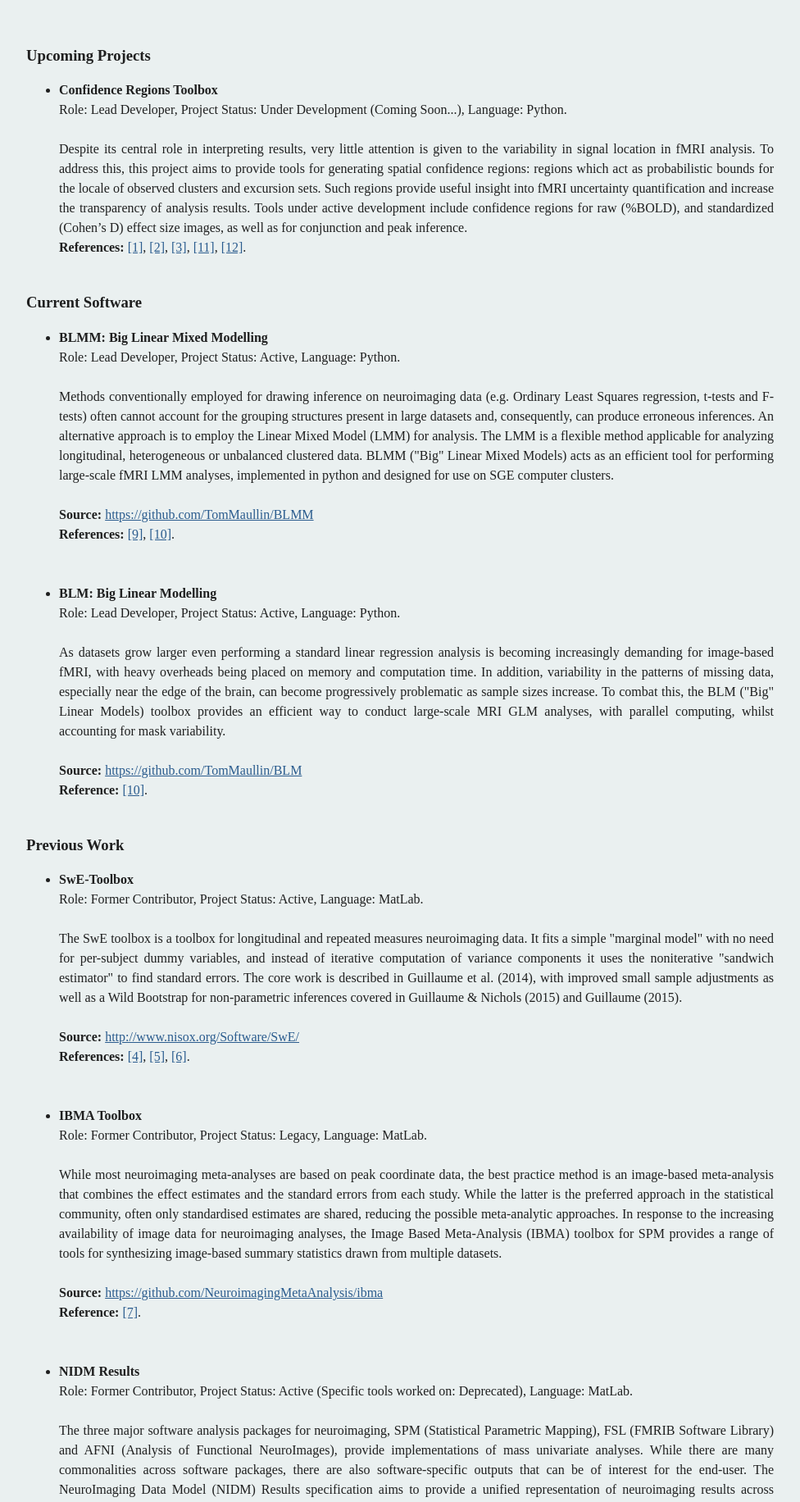
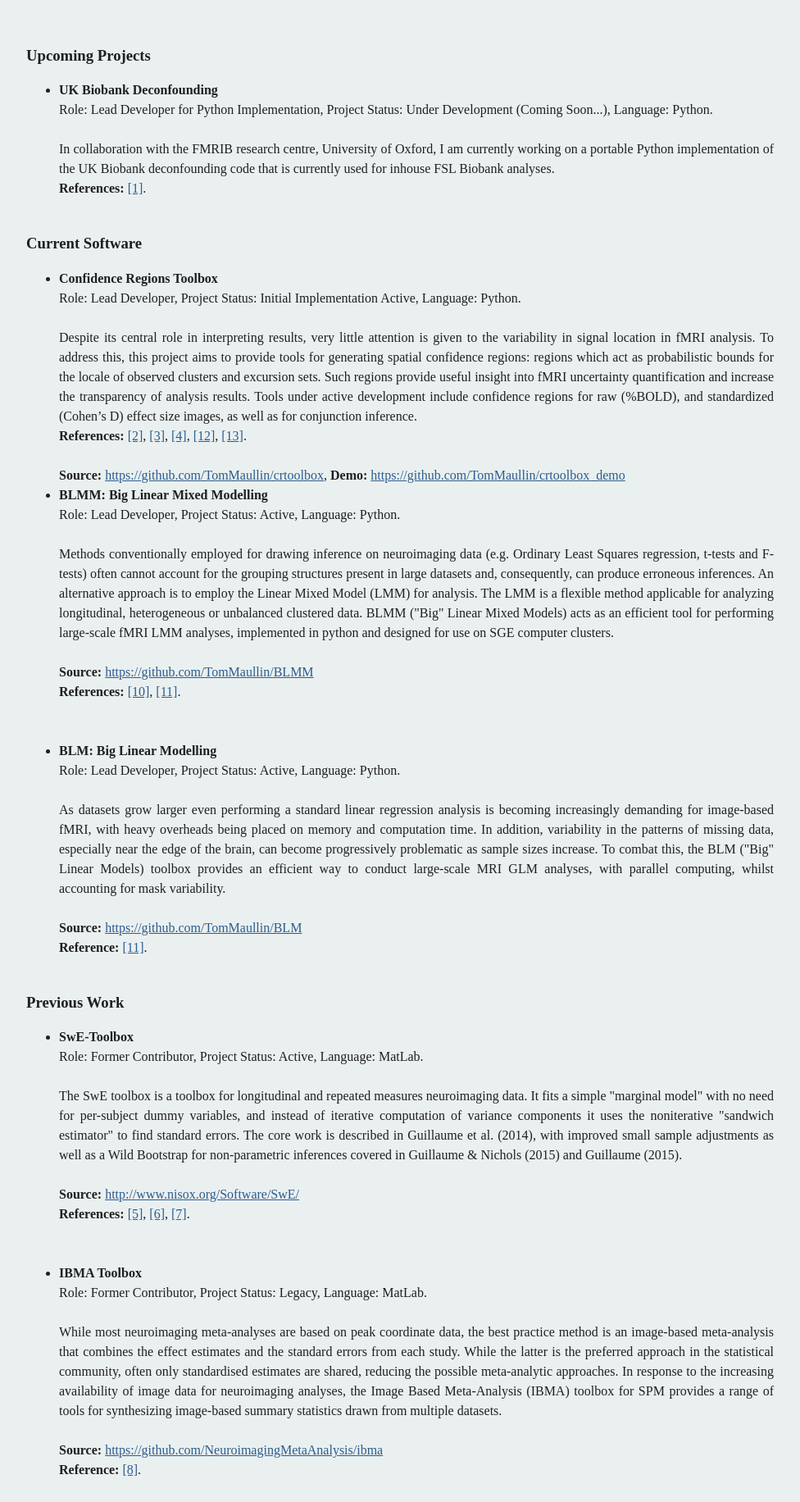
Before and after one commit to TomMaullin/TomMaullin.github.io, a plain HTML site: page code.html in a window 1280 px wide. Shown: the part 575-2407 px from the top of the page at 82% size, without its empty margins (152-1128 px from the left). Drawn offline with Linux system fonts and the light colour scheme.

Commit message:
Software updated

```diff
--- a/code.html
+++ b/code.html
@@ -280,14 +280,14 @@
 
                             <ul>
                                 <li>
-                                    <b> Confidence Regions Toolbox</b>
+                                    <b> UK Biobank Deconfounding</b>
                                     <br>
-                                    Role: Lead Developer, Project Status: Under Development (Coming Soon...), Language: Python.
+                                    Role: Lead Developer for Python Implementation, Project Status: Under Development (Coming Soon...), Language: Python.
                                     <br>
                                     <br>
-                                    Despite its central role in interpreting results, very little attention is given to the variability in signal location in fMRI analysis. To address this, this project aims to provide tools for generating spatial confidence regions: regions which act as probabilistic bounds for the locale of observed clusters and excursion sets. Such regions provide useful insight into fMRI uncertainty quantification and increase the transparency of analysis results. Tools under active development include confidence regions for raw (%BOLD), and standardized (Cohen’s D) effect size images, as well as for conjunction and peak inference.
+                                    In collaboration with the FMRIB research centre, University of Oxford, I am currently working on a portable Python implementation of the UK Biobank deconfounding code that is currently used for inhouse FSL Biobank analyses.
                                     <br>
-                                    <b>References:</b> <a href="#ref1">[1]</a>, <a href="#ref2">[2]</a>, <a href="#ref3">[3]</a>, <a href="#ref11">[11]</a>, <a href="#ref12">[12]</a>.
+                                    <b>References:</b> <a href="#ref1">[1]</a>.
                                     <br>
                                     <br>
                                 </li>
@@ -296,6 +296,20 @@
                             <h3>Current Software</h3>
 
                             <ul>
+                                <li>
+                                    <b> Confidence Regions Toolbox</b>
+                                    <br>
+                                    Role: Lead Developer, Project Status: Initial Implementation Active, Language: Python.
+                                    <br>
+                                    <br>
+                                    Despite its central role in interpreting results, very little attention is given to the variability in signal location in fMRI analysis. To address this, this project aims to provide tools for generating spatial confidence regions: regions which act as probabilistic bounds for the locale of observed clusters and excursion sets. Such regions provide useful insight into fMRI uncertainty quantification and increase the transparency of analysis results. Tools under active development include confidence regions for raw (%BOLD), and standardized (Cohen’s D) effect size images, as well as for conjunction inference.
+                                    <br>
+                                    <b>References:</b> <a href="#ref2">[2]</a>, <a href="#ref3">[3]</a>, <a href="#ref4">[4]</a>, <a href="#ref12">[12]</a>, <a href="#ref13">[13]</a>.
+                                    <br>
+                                    <br>
+                                    <b>Source:</b> <a href="https://github.com/TomMaullin/crtoolbox">https://github.com/TomMaullin/crtoolbox</a>, <b>Demo:</b> <a href="https://github.com/TomMaullin/crtoolbox_demo">https://github.com/TomMaullin/crtoolbox_demo</a>
+                                    <br>
+                                </li>
                                 <li>
                                     <b> BLMM: Big Linear Mixed Modelling</b>
                                     <br>
@@ -307,7 +321,7 @@
                                     <br>
                                     <b>Source:</b> <a href="https://github.com/TomMaullin/BLMM">https://github.com/TomMaullin/BLMM</a>
                                     <br>
-                                    <b>References:</b> <a href="#ref9">[9]</a>, <a href="#ref10">[10]</a>.
+                                    <b>References:</b> <a href="#ref10">[10]</a>, <a href="#ref11">[11]</a>.
                                     <br>
                                     <br>
                                 </li>
@@ -323,7 +337,7 @@
                                     <br>
                                     <b>Source:</b> <a href="https://github.com/TomMaullin/BLM">https://github.com/TomMaullin/BLM</a>
                                     <br>
-                                    <b>Reference:</b> <a href="#ref10">[10]</a>.
+                                    <b>Reference:</b> <a href="#ref11">[11]</a>.
                                     <br>
                                     <br>
                                 </li>
@@ -342,7 +356,7 @@
                                     <br>
                                     <b>Source:</b> <a href="http://www.nisox.org/Software/SwE/">http://www.nisox.org/Software/SwE/</a>
                                     <br>
-                                    <b>References:</b> <a href="#ref4">[4]</a>, <a href="#ref5">[5]</a>, <a href="#ref6">[6]</a>.
+                                    <b>References:</b> <a href="#ref5">[5]</a>, <a href="#ref6">[6]</a>, <a href="#ref7">[7]</a>.
                                     <br>
                                     <br>
                                 </li>
@@ -358,7 +372,7 @@
                                     <br>
                                     <b>Source:</b> <a href="https://github.com/NeuroimagingMetaAnalysis/ibma">https://github.com/NeuroimagingMetaAnalysis/ibma</a>
                                     <br>
-                                    <b>Reference:</b> <a href="#ref7">[7]</a>.
+                                    <b>Reference:</b> <a href="#ref8">[8]</a>.
                                     <br>
                                     <br>
                                 </li>
@@ -373,7 +387,7 @@
                                     <br>
                                     <b>Source:</b> <a href="http://nidm.nidash.org/specs/nidm-results_130.html">http://nidm.nidash.org/specs/nidm-results_130.html</a>
                                     <br>
-                                    <b>Reference:</b> <a href="#ref8">[8]</a>.
+                                    <b>Reference:</b> <a href="#ref9">[9]</a>.
                                     <br>
                                 </li>
                             </ul>
@@ -384,39 +398,42 @@
                                 <div style="font-size:0.7em">
                                     <ol>
                                         <li id="ref1">
+                                            Alfaro-Almagro, F. et al. (2020). <em>Confound modelling in UK Biobank brain imaging. NeuroImage, 224, 117002.</em><a href="https://doi.org/10.1016/j.neuroimage.2020.117002">https://doi.org/10.1016/j.neuroimage.2020.117002</a>
+                                        </li>
+                                        <li id="ref2">
                                             Bowring, A. (2019). <em>Spatial confidence sets for raw effect size images. NeuroImage, 203, 116187.</em> <a href="https://doi.org/10.1016/j.neuroimage.2019.116187">https://doi.org/10.1016/j.neuroimage.2019.116187</a>
                                         </li>
-                                        <li id="ref2">
+                                        <li id="ref3">
                                             Bowring, A., Telschow, F. J. E., Schwartzman, A., & Nichols, T. E. (2021).<em> Confidence Sets for Cohen’s d effect size images. NeuroImage, 226, 117477.</em> <a href="https://doi.org/10.1016/j.neuroimage.2020.117477">https://doi.org/10.1016/j.neuroimage.2020.117477</a>
                                         </li>
-                                        <li id="ref3">
+                                        <li id="ref4">
                                             Davenport, S., Nichols, T. E., & Schwarzman, A. (2022).<em> Confidence regions for the location of peaks of a smooth random field. arXiv.</em> <a href="https://doi.org/10.48550/arxiv.2208.00251">https://doi.org/10.48550/arxiv.2208.00251</a>
                                         </li>
-                                        <li id="ref4">
+                                        <li id="ref5">
                                             Guillaume, B. (2015).<em> Accurate non-iterative modelling and inference of longitudinal neuroimaging data. ULiège-Université de Liège [Médecine vétérinaire].</em>
                                         </li>
-                                        <li id="ref5">
+                                        <li id="ref6">
                                             Guillaume, M., & Nichols, T. E. (2014).<em> Fast and accurate modelling of longitudinal and repeated measures neuroimaging data. NeuroImage, 84, 287-298.</em> <a href="https://doi.org/10.1016/j.neuroimage.2014.03.029">https://doi.org/10.1016/j.neuroimage.2014.03.029</a>
                                         </li>
-                                        <li id="ref6">
+                                        <li id="ref7">
                                             Guillaume, B., Nichols, T., et al. (2017).<em> Non-parametric Inference for Longitudinal and Repeated-Measures Neuroimaging Data with the Wild Bootstrap. figshare.</em> <a href="https://doi.org/10.6084/m9.figshare.5478229.v1">https://doi.org/10.6084/m9.figshare.5478229.v1</a>
                                         </li>
-                                        <li id="ref7">
+                                        <li id="ref8">
                                             Maumet, C., & Nichols, T. (2014).<em> IBMA: An SPM toolbox for NeuroImaging Image-Based Meta-Analysis. Frontiers in Neuroinformatics, 8.</em> <a href="https://doi.org/10.3389/conf.fninf.2014.18.00025">https://doi.org/10.3389/conf.fninf.2014.18.00025</a>
                                         </li>
-                                        <li id="ref8">
+                                        <li id="ref9">
                                             Maumet, C., Auer, T., Bowring, A., et al. (2016).<em> Sharing brain mapping statistical results with the neuroimaging data model. Scientific Data, 3(1), 160102.</em> <a href="https://doi.org/10.1038/sdata.2016.102">https://doi.org/10.1038/sdata.2016.102</a>
                                         </li>
-                                        <li id="ref9">
+                                        <li id="ref10">
                                             Maullin-Sapey, T., & Nichols, T. E. (2021).<em> Fisher scoring for crossed factor linear mixed models. Statistics and Computing, 31(5), 53.</em> <a href="https://doi.org/10.1007/s11222-021-10026-6">https://doi.org/10.1007/s11222-021-10026-6</a>
                                         </li>
-                                        <li id="ref10">
+                                        <li id="ref11">
                                             Maullin-Sapey, T., & Nichols, T. E. (2022).<em> BLMM: Parallelised computing for big linear mixed models. NeuroImage, 264, 119729.</em> <a href="https://doi.org/10.1016/j.neuroimage.2022.119729">https://doi.org/10.1016/j.neuroimage.2022.119729</a>
                                         </li>
-                                        <li id="ref11">
+                                        <li id="ref12">
                                             Maullin-Sapey, T., Schwartzman, A., & Nichols, T. E. (2022).<em> Spatial Confidence Regions for Combinations of Excursion Sets in Image Analysis. arXiv.</em> <a href="https://doi.org/10.48550/arxiv.2201.02743">https://doi.org/10.48550/arxiv.2201.02743</a>
                                         </li>
-                                        <li id="ref12">
+                                        <li id="ref13">
                                             Sommerfeld, M., Sain, S., & Schwartzman, A. (2018).<em> Confidence regions for spatial excursion sets from repeated random field observations, with an application to climate. Journal of the American Statistical Association, 113(523), 1327-1340.</em> <a href="https://doi.org/10.1080/01621459.2017.1341838">https://doi.org/10.1080/01621459.2017.1341838</a>
                                         </li>
                                     </ol>
```
Also changed, not shown: talks.html (+1 -1 lines).
